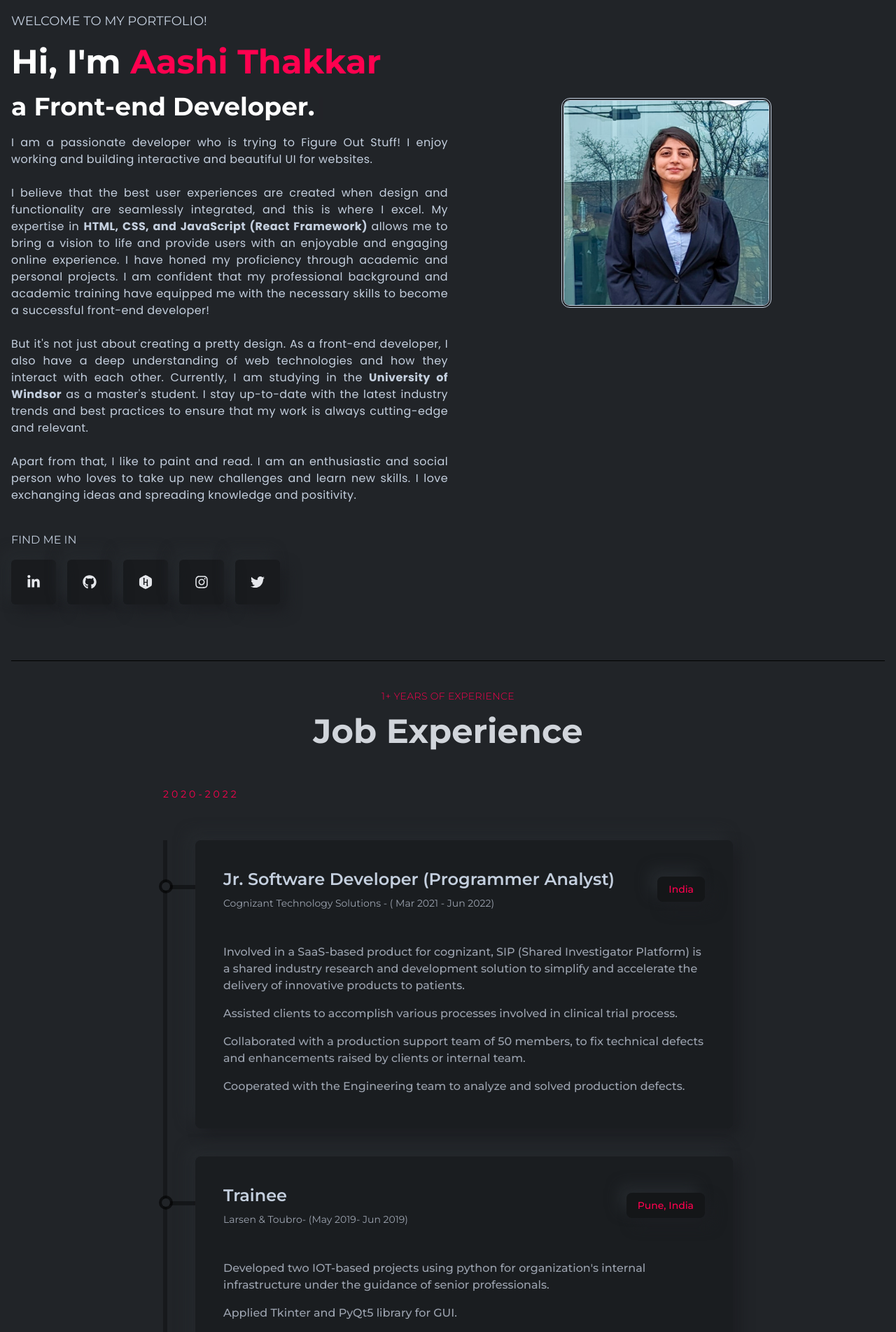
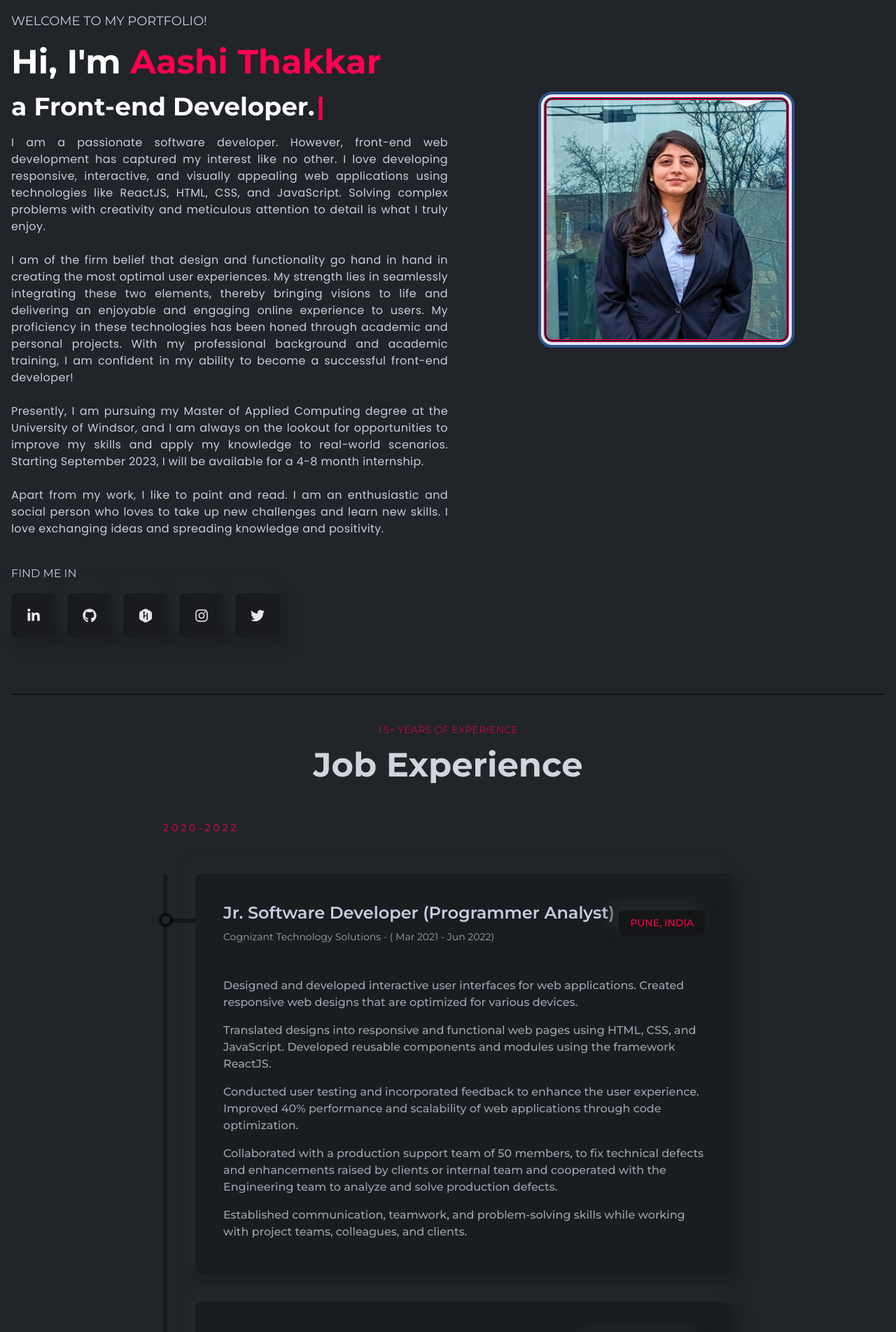
Before and after one commit to aashi2912/webportfolio, a React (Create React App) app: page / in a window 1280 px wide. Shown: the part 120-2024 px from the top of the page at 70% size. Built offline with nearby package versions, Linux system fonts and the light colour scheme.

Commit message:
add css and content changes

```diff
--- a/src/components/banner/LeftBanner.js
+++ b/src/components/banner/LeftBanner.js
@@ -33,29 +33,31 @@ const LeftBanner = () => {
           />
         </h2>
         <p className="text-base font-bodyFont leading-6 tracking-wide text-justify">
-          I am a passionate developer who is trying to Figure Out Stuff! I enjoy
-          working and building interactive and beautiful UI for websites.
+          I am a passionate software developer. However, front-end web
+          development has captured my interest like no other. I love developing
+          responsive, interactive, and visually appealing web applications using
+          technologies like ReactJS, HTML, CSS, and JavaScript. Solving complex
+          problems with creativity and meticulous attention to detail is what I
+          truly enjoy.
           <br />
-          <br />I believe that the best user experiences are created when design
-          and functionality are seamlessly integrated, and this is where I
-          excel. My expertise in{" "}
-          <b>HTML, CSS, and JavaScript (React Framework)&nbsp;</b>
-          allows me to bring a vision to life and provide users with an
-          enjoyable and engaging online experience. I have honed my proficiency
-          through academic and personal projects. I am confident that my
-          professional background and academic training have equipped me with
-          the necessary skills to become a successful front-end developer!
+          <br />I am of the firm belief that design and functionality go hand in
+          hand in creating the most optimal user experiences. My strength lies
+          in seamlessly integrating these two elements, thereby bringing visions
+          to life and delivering an enjoyable and engaging online experience to
+          users. My proficiency in these technologies has been honed through
+          academic and personal projects. With my professional background and
+          academic training, I am confident in my ability to become a successful
+          front-end developer!
           <br />
-          <br /> But it's not just about creating a pretty design. As a
-          front-end developer, I also have a deep understanding of web
-          technologies and how they interact with each other. Currently, I am
-          studying in the <b>University of Windsor</b> as a master's student. I
-          stay up-to-date with the latest industry trends and best practices to
-          ensure that my work is always cutting-edge and relevant.
+          <br /> Presently, I am pursuing my Master of Applied Computing degree
+          at the University of Windsor, and I am always on the lookout for
+          opportunities to improve my skills and apply my knowledge to
+          real-world scenarios. Starting September 2023, I will be available for
+          a 4-8 month internship.
           <br />
-          <br /> Apart from that, I like to paint and read. I am an enthusiastic
-          and social person who loves to take up new challenges and learn new
-          skills. I love exchanging ideas and spreading knowledge and
+          <br /> Apart from my work, I like to paint and read. I am an
+          enthusiastic and social person who loves to take up new challenges and
+          learn new skills. I love exchanging ideas and spreading knowledge and
           positivity.
         </p>
       </div>
--- a/src/components/banner/RightBanner.js
+++ b/src/components/banner/RightBanner.js
@@ -5,7 +5,7 @@ const RightBanner = () => {
   return (
     <div className="w-full lgl:w-1/2 flex justify-center items-center relative lgl:bottom-[150px]">
       <img
-        className="w-[300px] h-[300px] z-10 rounded-xl border-lightText border border-4  border-double"
+        className="w-[350px] h-[350px] z-10 rounded-xl border-designColor border border-4  border-double ring-4 outline-double ring-offset-4"
         src={profile2}
         alt="profile2"
       />
--- a/src/components/experience/Experience.js
+++ b/src/components/experience/Experience.js
@@ -11,7 +11,7 @@ const Experience = () => {
       className="w-full border-b-[1px] border-b-black pb-10 "
     >
       <div className="flex justify-center items-center text-center pt-10">
-        <Title title="1+ YEARS OF EXPERIENCE" des="Job Experience" />
+        <Title title="1.5+ YEARS OF EXPERIENCE" des="Job Experience" />
       </div>
       <motion.div
         initial={{ opacity: 0 }}
--- a/src/components/navbar/Navbar.js
+++ b/src/components/navbar/Navbar.js
@@ -40,6 +40,7 @@ const Navbar = () => {
               href="https://drive.google.com/file/d/1O7uO3ShHD3kPj81g01XB0XFSnRzaHpY4/view?usp=share_link"
               target="_blank"
               rel="noopener noreferrer"
+              s
               className="text-base font-normal text-gray-400 tracking-wide cursor-pointer hover:text-designColor duration-300"
             >
               Resume
--- a/src/constants/index.js
+++ b/src/constants/index.js
@@ -34,22 +34,24 @@ export const workExperiences = [
     _id: 1,
     title: "Jr. Software Developer (Programmer Analyst)",
     subTitle: "Cognizant Technology Solutions - ( Mar 2021 - Jun 2022)",
-    location: "India",
+    location: "PUNE, INDIA",
     description: [
-      "Involved in a SaaS-based product for cognizant, SIP (Shared Investigator Platform) is a shared industry research and development solution to simplify and accelerate the delivery of innovative products to patients.",
-      "Assisted clients to accomplish various processes involved in clinical trial process.",
-      "Collaborated with a production support team of 50 members, to fix technical defects and enhancements raised by clients or internal team.",
-      "Cooperated with the Engineering team to analyze and solved production defects.",
+      "Designed and developed interactive user interfaces for web applications. Created responsive web designs that are optimized for various devices.",
+      "Translated designs into responsive and functional web pages using HTML, CSS, and JavaScript. Developed reusable components and modules using the framework ReactJS.",
+      "Conducted user testing and incorporated feedback to enhance the user experience. Improved 40% performance and scalability of web applications through code optimization.",
+      "Collaborated with a production support team of 50 members, to fix technical defects and enhancements raised by clients or internal team and cooperated with the Engineering team to analyze and solve production defects.",
+      "Established communication, teamwork, and problem-solving skills while working with project teams, colleagues, and clients.",
     ],
   },
   {
     _id: 2,
     title: "Trainee",
     subTitle: "Larsen & Toubro- (May 2019- Jun 2019)",
-    location: "Pune, India",
+    location: "VADODARA, INDIA",
     description: [
-      "Developed two IOT-based projects using python for organization's internal infrastructure under the guidance of senior professionals.",
-      "Applied Tkinter and PyQt5 library for GUI.",
+      "Developed a Python application for the organization’s internal infrastructure.",
+      "Integrated Tkinter and PyQt5 library for a user-friendly GUI.",
+      "The GUI allowed users to customize the parameters of the visualizations.",
     ],
   },
 ];
@@ -57,34 +59,35 @@ export const workExperiences = [
 export const projectsData = [
   {
     title: "ADMIN DASHBOARD",
-    des: " React Admin Dashboard is a web-based project that provides a user-friendly interface for managing and visualizing data in a dynamic way!",
+    des: " React Admin Dashboard is a web-based project that provides a user-friendly interface for managing and visualizing data in a dynamic way. Users can interact with these components to perform tasks such as filtering, sorting, and searching data.",
     src: projectOne,
     githubLink: "https://github.com/aashi2912/react-admin-dashboard",
     websiteLink: "https://aashi-react-admin-dashboard.netlify.app/",
   },
   {
     title: "E-commerce Website",
-    des: " The project is built using the React.js library for the front-end, Strapi as the back-end CMS, and Stripe for payment processing. The website typically includes features like product catalogs, shopping carts, checkout process, and payment process!",
+    des: " Ear Bliss is a front-end web application built in react, Strapi as the back-end CMS, and Stripe for payment processing. The website typically includes features like product catalogs, shopping carts, checkout process, and payment process.",
     src: projectTwo,
     githubLink: "https://github.com/your-github-link-here",
     websiteLink: "https://your-website-link-here.com",
   },
   {
     title: "Twitter Analytics",
-    des: " Twitter Analytics project is a data analysis tool that allows users to gather and analyze data from Twitter. The project typically includes features like engagement, sentiment analysis, topic categorization and identifying top-performing content!",
+    des: " Twitter Analytics project is a data analysis tool that allows users to gather and analyze data from Twitter. It includes features like engagement, sentiment analysis, topic categorization and identifying top-performing content.",
     src: projectThree,
     githubLink: "https://github.com/aashi2912/twitter_analytics",
+    websiteLink: "https://aashithakkar-twitteranalytics.netlify.app/",
   },
   {
     title: "MAPTY",
-    des: " It is a front-end web application that lets users track workouts (walking and cycling) using Geolocation API to fetch user's live location and displayed on a map using Leaflet Library!",
+    des: " Mapty is a front-end web application that lets users track workouts (walking and cycling) using Geolocation API to fetch user's live location and displayed on a map using Leaflet Library.",
     src: projectFour,
     githubLink: "https://github.com/aashi2912/Mapty",
     websiteLink: "https://aashithakkar-mapty.netlify.app/",
   },
   {
     title: "BANKIST",
-    des: "Bankist is a user interface that allows users to manage their finances . It typically includes features like account balances, transaction history, money transfer, requesting loan and close account!",
+    des: "Bankist is a user interface that allows users to manage their finances . It typically includes features like account balances, transaction history, money transfer, requesting loan and close account.",
     src: projectFive,
     githubLink: "https://github.com/aashi2912/Bankist-website",
     websiteLink: "https://aashithakkar-bankist.netlify.app/",
```
